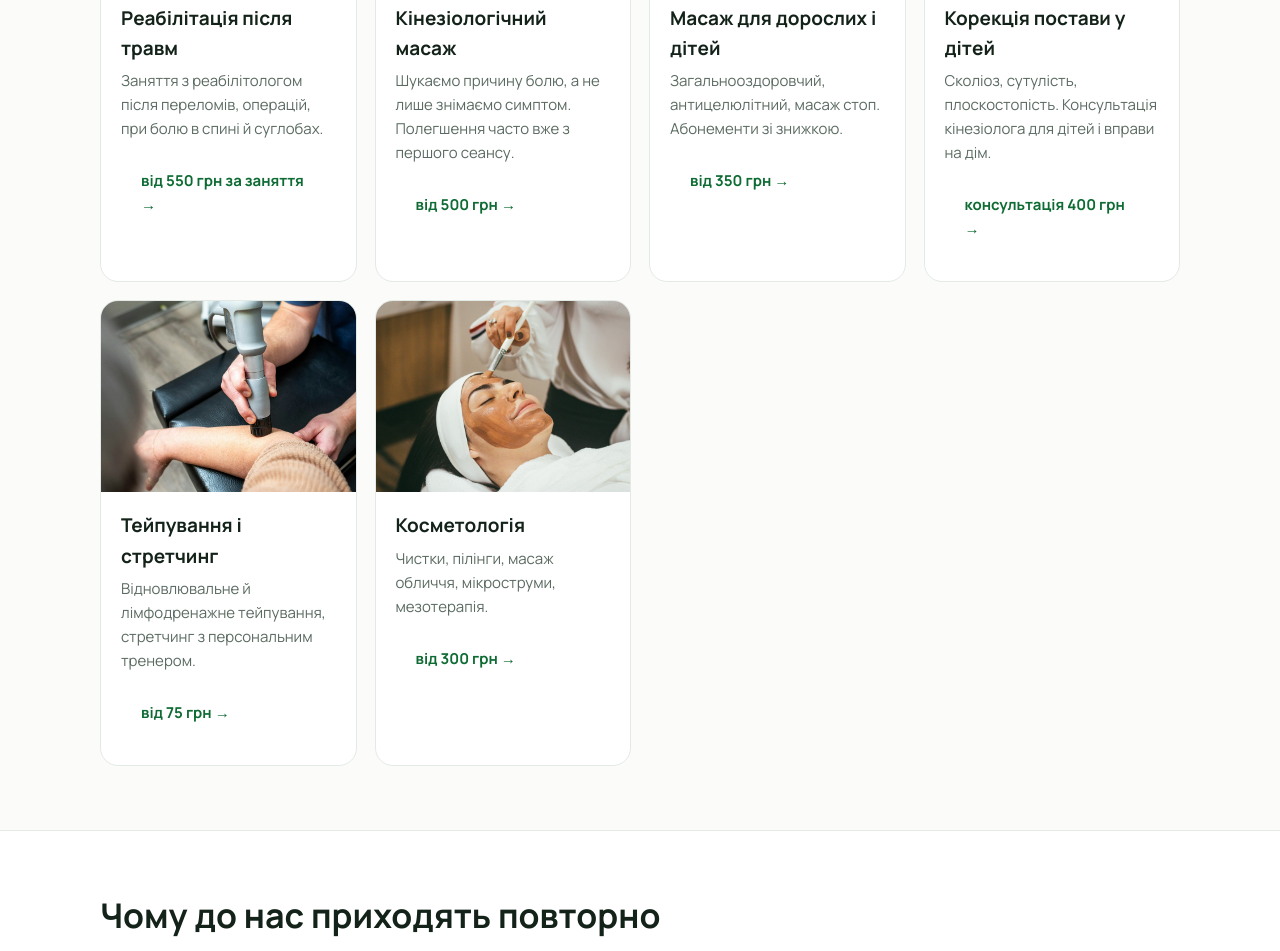
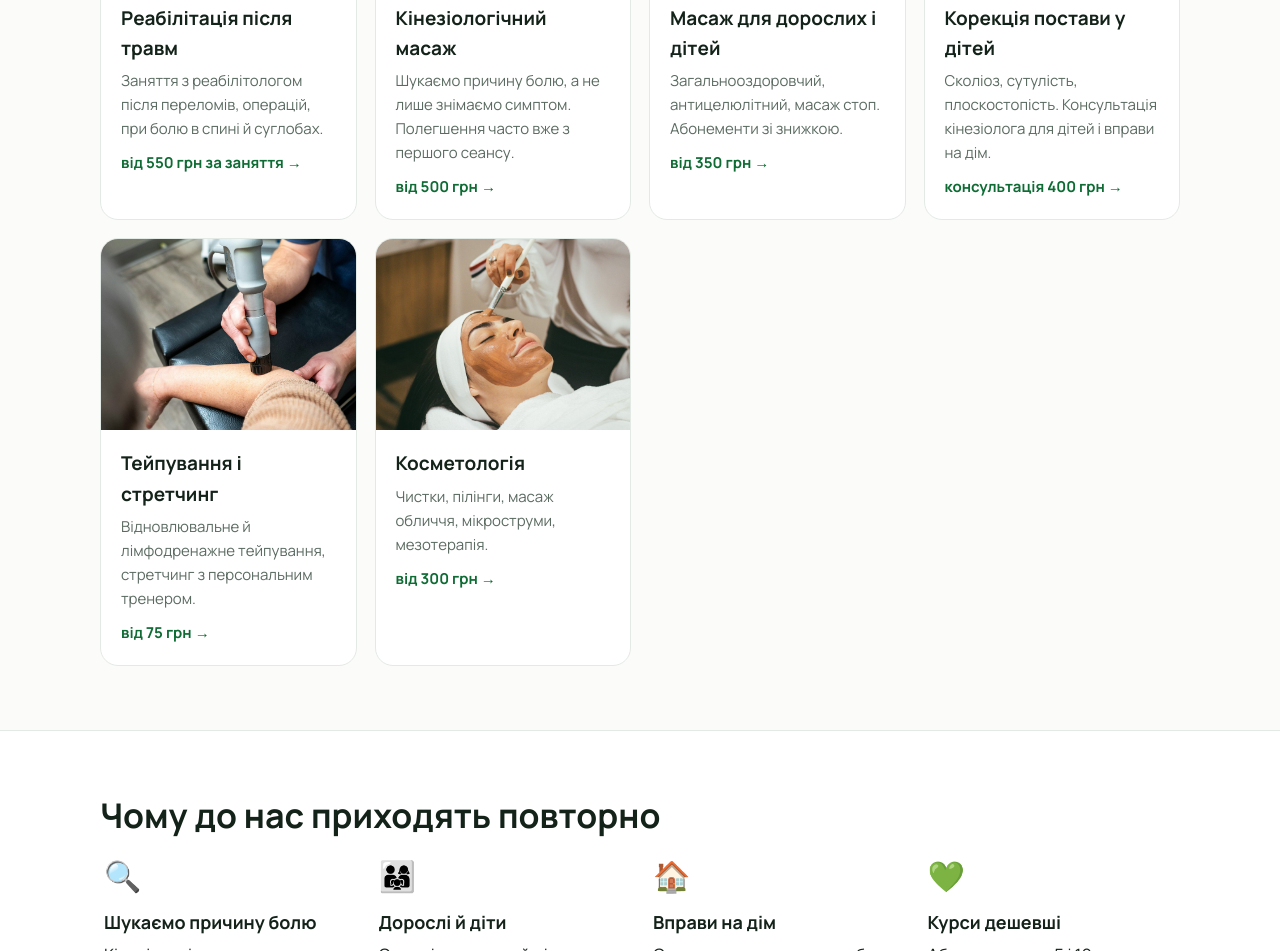
Before and after one commit to roma-van/site48, a plain HTML site: page p/rukh-1ed4e7/index.html in a window 1280 px wide. Shown: the part 1029-1980 px from the top of the page. Drawn offline with Linux system fonts and the light colour scheme.

Commit message:
rukh: card padding
Co-Authored-By: Claude Opus 5.5 <noreply@anthropic.com>

```diff
--- a/p/rukh-1ed4e7/index.html
+++ b/p/rukh-1ed4e7/index.html
@@ -35,7 +35,7 @@ section{padding:64px 0}section h2{font-size:clamp(25px,3vw,34px);line-height:1.2
 .grid{display:grid;grid-template-columns:repeat(auto-fill,minmax(250px,1fr));gap:18px}
 .card{background:var(--card);border:1px solid var(--line);border-radius:18px;overflow:hidden;text-decoration:none;color:var(--ink);display:flex;flex-direction:column;transition:.2s}
 a.card:hover{transform:translateY(-3px);box-shadow:0 12px 30px rgba(18,60,35,.1)}
-.card img{aspect-ratio:4/3;object-fit:cover}.card div{padding:18px 20px 20px}.card h3{margin:0 0 6px;font-size:19px}.card p{margin:0;color:var(--mut);font-size:15px}
+.card img{aspect-ratio:4/3;object-fit:cover}.card>div{padding:18px 20px 20px}.card h3{margin:0 0 6px;font-size:19px}.card p{margin:0;color:var(--mut);font-size:15px}
 .card .from{margin-top:10px;font-weight:700;color:var(--g2);font-size:15px}
 .two{display:grid;grid-template-columns:1.1fr .9fr;gap:44px;align-items:start}
 .two img{border-radius:18px;aspect-ratio:4/3;object-fit:cover}
```
Also changed, not shown: p/rukh-1ed4e7/kineziolohichnyi-masazh.html (+1 -1 lines), p/rukh-1ed4e7/kosmetolohiia.html (+1 -1 lines), p/rukh-1ed4e7/masazh.html (+1 -1 lines), p/rukh-1ed4e7/postava-u-ditei.html (+1 -1 lines), p/rukh-1ed4e7/reabilitatsiia.html (+1 -1 lines), p/rukh-1ed4e7/tsiny.html (+1 -1 lines).
